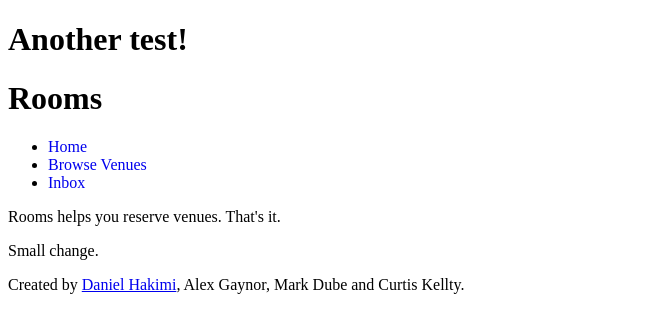
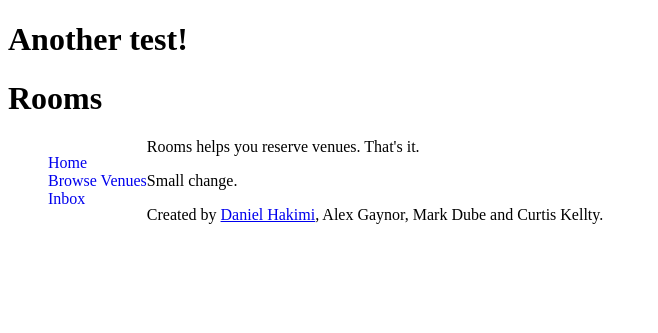
Before and after one commit to DanHakimi/Rooms, a Django app: page / in a window 1280 px wide. Shown: the top 333 px of the page, without its empty margins (0-658 px from the left). Run offline with Django 3.2, Linux system fonts and the light colour scheme.

Commit message:
Messing with index.html

```diff
--- a/static/css/index.css
+++ b/static/css/index.css
@@ -1,5 +1,6 @@
 nav ul{
-	style:none;
+	float: left;
+	list-style: none;
 }
 
 nav ul li a{
```
